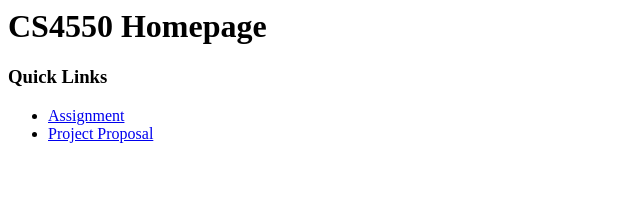
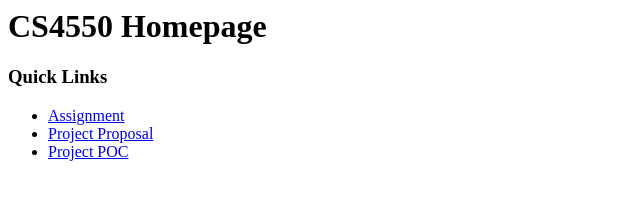
Before and after one commit to jawallace/WebDevSpring2016, a website: page public/index.html in a window 1280 px wide. Shown: the whole page, without its empty margins (0-640 px from the left). Drawn offline with Linux system fonts and the light colour scheme.

Commit message:
Add link to project poc on home page.
project poc

```diff
--- a/public/index.html
+++ b/public/index.html
@@ -11,6 +11,7 @@
             <li><a
                     href="https://docs.google.com/document/d/1qaxwKdWwi__ZfRY-v-HH5Qhq7_tGIjwcCBwYnNEzU_c/edit?usp=sharing">Project
                     Proposal</a></li>
+            <li><a href="/project/client/index.html">Project POC</a></li>
         </ul>
     </body>
 </html>
```
